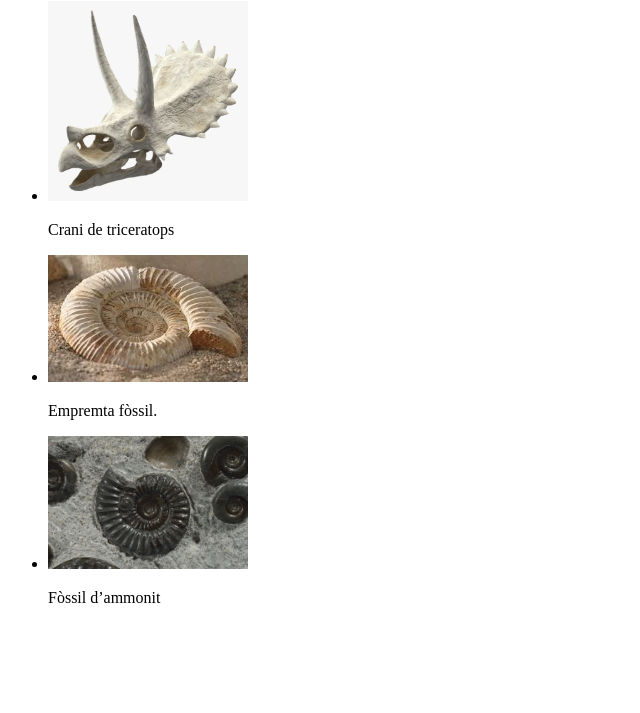
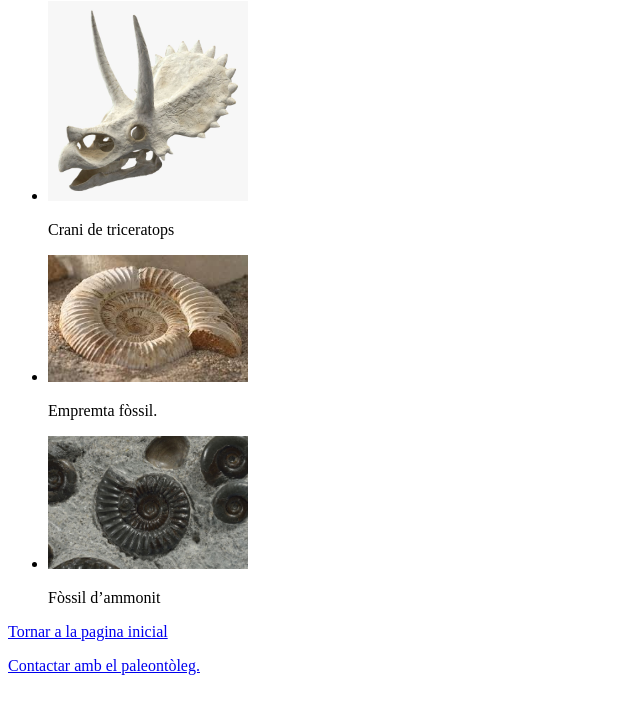
Before and after one commit to aitormera/DAM1M04-Exercici000, a plain HTML site: page galeria.html in a window 1280 px wide. Shown: the part 79-792 px from the top of the page, without its empty margins (0-640 px from the left). Drawn offline with Linux system fonts and the light colour scheme.

Commit message:
Update galeria.html

```diff
--- a/galeria.html
+++ b/galeria.html
@@ -15,5 +15,7 @@
 </p></li>
 
     </ul>
+    <p><a href="contacte.html">Tornar a la pagina inicial</a></p>
+        <p><a href="contacte.html">Contactar amb el paleontòleg.</a></p>
    </body>
 </html>
```
